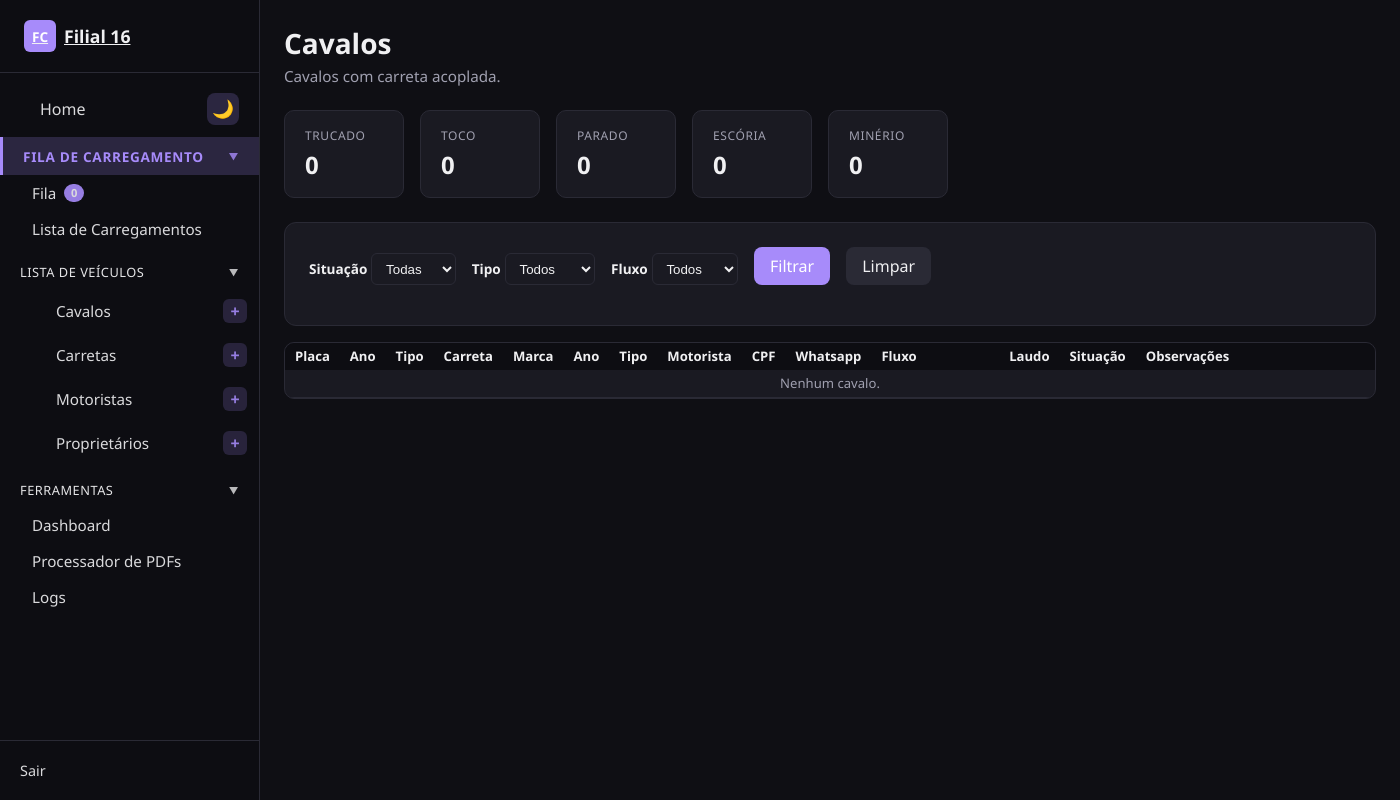
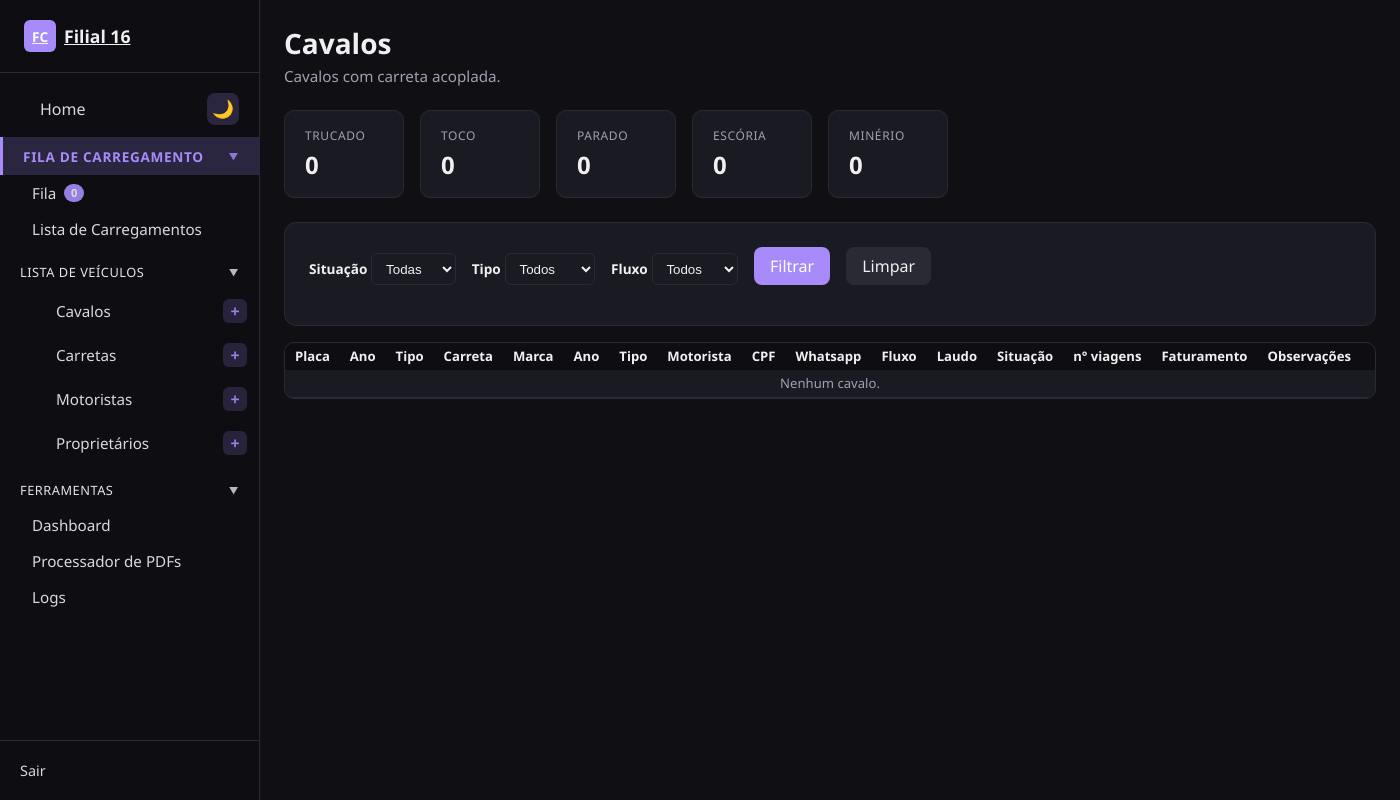
Before and after one commit to anotherDavidSousa/Fertran_filial16, a Django app: page /agregados/cavalos/ in a window 1400 px wide. Run offline with Django 5.2, Linux system fonts and the light colour scheme; the visitor is signed in with stand-in values (Sample User, id 1); data that the repository does not hold is empty.

Commit message:
ajuste template cavalos 3

```diff
--- a/templates/core/cavalo_list.html
+++ b/templates/core/cavalo_list.html
@@ -36,8 +36,11 @@ table.dataTable tbody td {
 #tabelaCavalos th.col-motorista, #tabelaCavalos td.col-motorista,
 #tabelaCavalos th.col-cpf, #tabelaCavalos td.col-cpf,
 #tabelaCavalos th.col-whatsapp, #tabelaCavalos td.col-whatsapp,
+#tabelaCavalos th.col-fluxo, #tabelaCavalos td.col-fluxo,
 #tabelaCavalos th.col-laudo, #tabelaCavalos td.col-laudo,
-#tabelaCavalos th.col-situacao, #tabelaCavalos td.col-situacao {
+#tabelaCavalos th.col-situacao, #tabelaCavalos td.col-situacao,
+#tabelaCavalos th.col-viagens, #tabelaCavalos td.col-viagens,
+#tabelaCavalos th.col-faturamento, #tabelaCavalos td.col-faturamento {
   white-space: nowrap;
   width: 1%;
 }
@@ -103,6 +106,8 @@ table.dataTable tbody td {
         <th class="col-fluxo">Fluxo</th>
         <th class="col-laudo">Laudo</th>
         <th class="col-situacao">Situação</th>
+        <th class="col-viagens">n° viagens</th>
+        <th class="col-faturamento">Faturamento</th>
         <th class="col-observacoes">Observações</th>
       </tr>
     </thead>
@@ -122,10 +127,12 @@ table.dataTable tbody td {
         <td class="col-fluxo">{% if cavalo.fluxo %}{{ cavalo.get_fluxo_display }}{% else %}-{% endif %}</td>
         <td class="col-laudo">{% if cavalo.emissao_laudo %}{{ cavalo.emissao_laudo|date:"d/m/Y" }}{% else %}-{% endif %}</td>
         <td class="col-situacao">{% if cavalo.situacao %}<span class="badge-core {% if cavalo.situacao == 'ativo' %}badge-core-success{% else %}badge-core-warning{% endif %}">{{ cavalo.get_situacao_display }}</span>{% else %}-{% endif %}</td>
+        <td class="col-viagens">-</td>
+        <td class="col-faturamento">-</td>
         <td class="col-observacoes">{{ cavalo.observacoes|default:"-" }}</td>
       </tr>
       {% empty %}
-      <tr><td colspan="14" style="text-align:center;color:var(--text-secondary);">Nenhum cavalo.</td></tr>
+      <tr><td colspan="16" style="text-align:center;color:var(--text-secondary);">Nenhum cavalo.</td></tr>
       {% endfor %}
     </tbody>
   </table>
```
